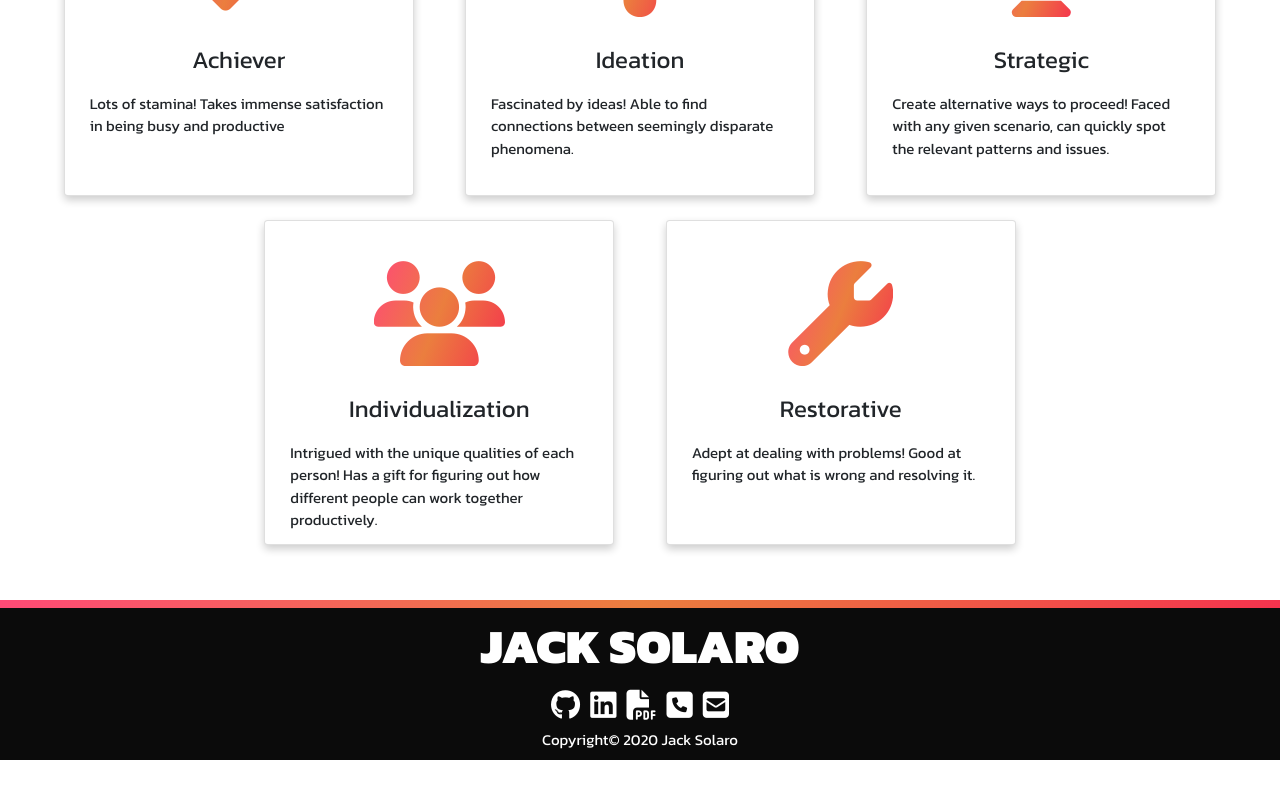
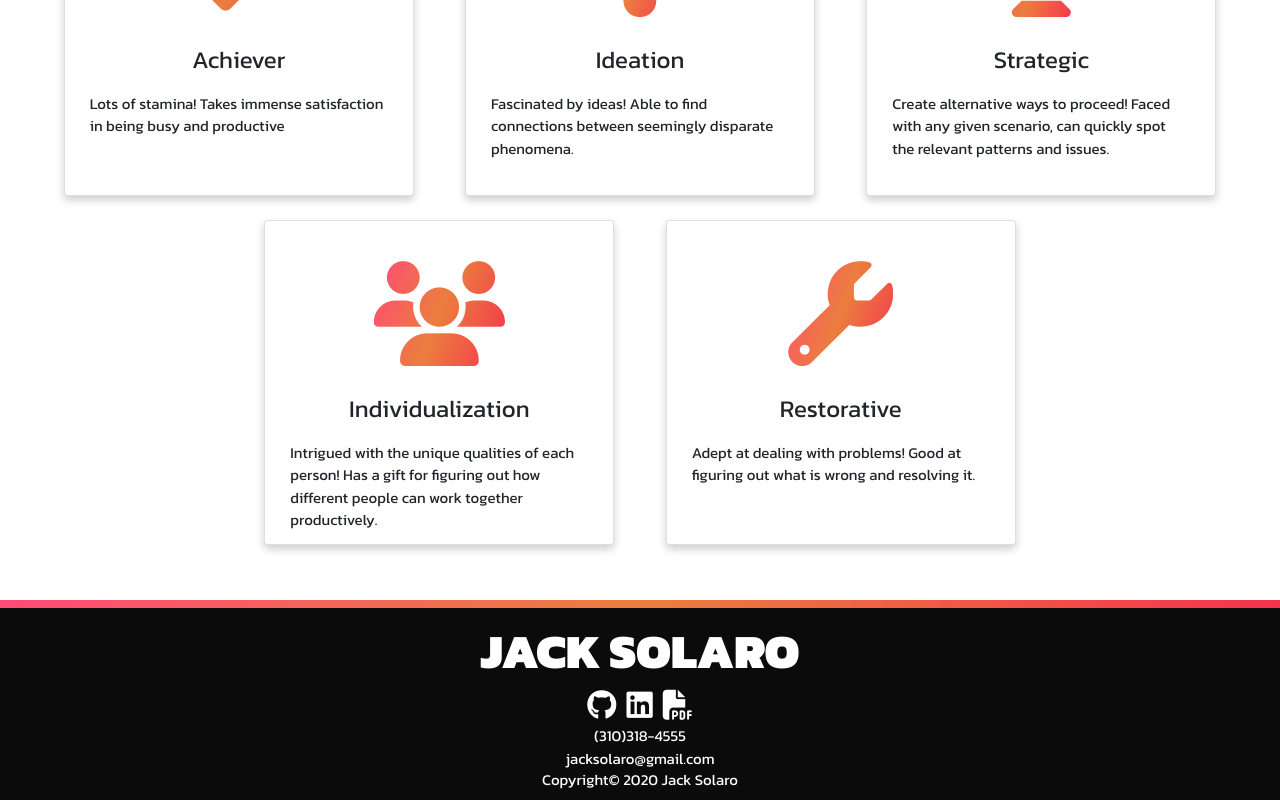
Before and after one commit to jacksolaro/react-portfolio, a React (Create React App) app: page / in a window 1280 px wide. Shown: the part 2865-3665 px from the top of the page. Before the commit the page ends 3625 px from the top, so only its background shows below. Built offline with nearby package versions, Linux system fonts and the light colour scheme.

Commit message:
moved phone and email to text instead of icons

```diff
--- a/src/App.css
+++ b/src/App.css
@@ -7,7 +7,7 @@ GLOBAL STYLING
 }
 
 a {
-  color: #08a4bd;
+  color: white;
 }
 a:hover {
   color: rgba(235, 126, 62, 1);
--- a/src/components/Footer/Footer.css
+++ b/src/components/Footer/Footer.css
@@ -3,7 +3,7 @@ FOOTER STYLING
 ======================================== */
 
 footer {
-  height: 20vh;
+  height: 25vh;
   width: 100%;
   bottom: 0;
   color: white;
@@ -34,7 +34,7 @@ footer {
 
 .Footer__Logo {
   margin: 0;
-  padding: 10px 0px;
+  padding: 15px 0px 5px 0px;
 }
 
 .Footer__Copyright {
--- a/src/components/Footer/Footer.js
+++ b/src/components/Footer/Footer.js
@@ -32,11 +32,17 @@ function Footer() {
         <a target="_blank" href="src\images\Jack_Solaro_Resume.pdf">
           <i class="Footer__Icon fas fa-file-pdf fa-2x"></i>
         </a>
+      </div>
+      <div>
         <a href="tel:3103184555">
-          <i class="Footer__Icon fas fa-phone-square fa-2x"></i>
+          {/* <i class="Footer__Icon fas fa-phone-square fa-2x"></i> */}
+          (310)318-4555
         </a>
+      </div>
+      <div>
         <a href="mailto:jacksolaro@gmail.com">
-          <i class="Footer__Icon fas fa-envelope-square fa-2x"></i>
+          {/* <i class="Footer__Icon fas fa-envelope-square fa-2x"></i> */}
+          jacksolaro@gmail.com
         </a>
       </div>
 
```
